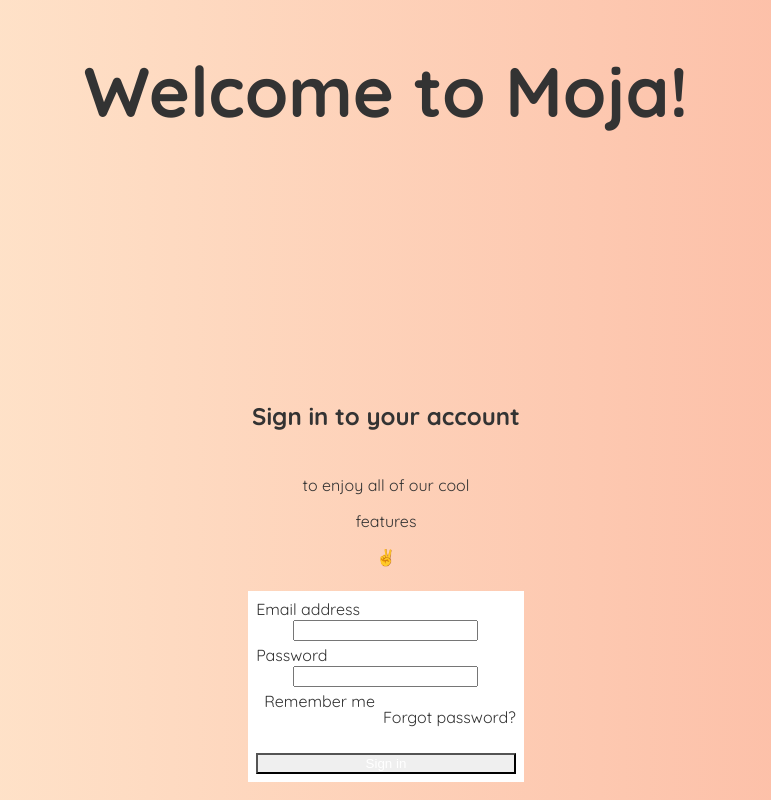
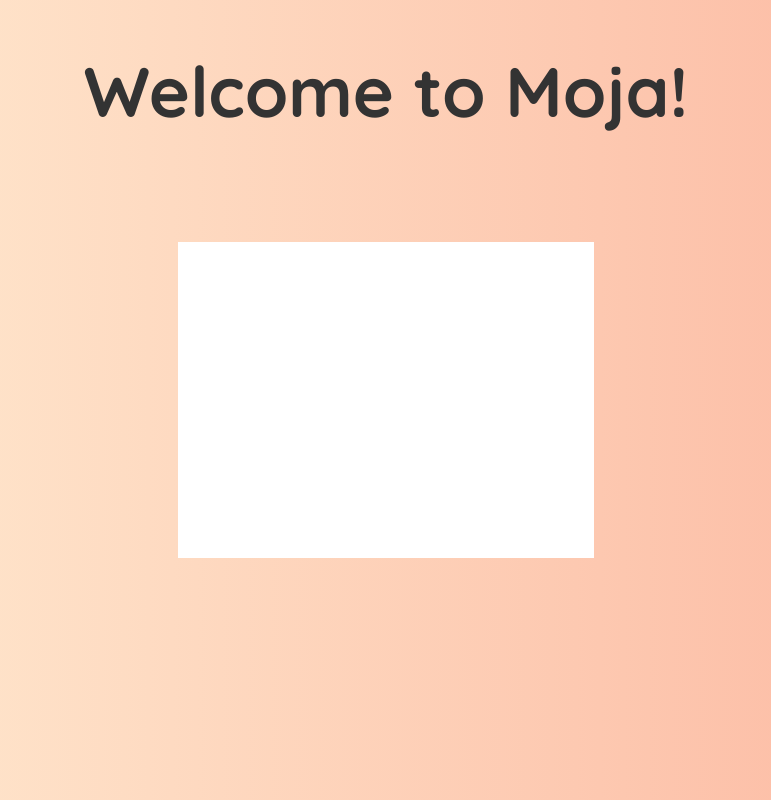
Before and after one commit to Moja-bangladesh/Moja, a React (Vite) app in the folder Moja/: page / in a window 1280 px wide. Shown: the top 800 px of the page, without its empty margins (254-1025 px from the left). Built offline with nearby package versions, Linux system fonts and the light colour scheme.

Commit message:
Added login stack component with animation

```diff
--- /dev/null
+++ b/Moja/src/ChakraLogin.css
@@ -0,0 +1,16 @@
+.fade-in {
+  opacity: 0;
+}
+
+.fade-in-active {
+  animation: fadeInAnimation 1s ease-in forwards;
+}
+
+@keyframes fadeInAnimation {
+  from {
+    opacity: 0;
+  }
+  to {
+    opacity: 1;
+  }
+}
--- a/Moja/src/ChakraLogin.tsx
+++ b/Moja/src/ChakraLogin.tsx
@@ -1,65 +1,40 @@
-import {
-  Flex,
-  Box,
-  FormControl,
-  FormLabel,
-  Input,
-  Checkbox,
-  Stack,
-  Button,
-  Heading,
-  Text,
-  useColorModeValue,
-} from '@chakra-ui/react'
+import React, { useEffect, useState } from 'react';
+import { Stack } from '@chakra-ui/react';
+import './ChakraLogin.css';
 
-export default function SimpleCard() {
+const ChakraLogin = () => {
+  const [fadeIn, setFadeIn] = useState(false);
+
+  useEffect(() => {
+    // Delay the fade-in effect by 1 second (adjust as needed)
+    const timer = setTimeout(() => {
+      setFadeIn(true);
+    }, 1000);
+
+    return () => clearTimeout(timer);
+  }, []);
+
   return (
-    <Flex
-      minH={'100vh'}
+    <Stack
+      className={`fade-in ${fadeIn ? 'fade-in-active' : ''}`}
+      spacing={6}
+      p={8}
+      maxW={'lg'}
+      borderWidth={1}
+      bg={'white'}
+      boxShadow={'xl'}
+      width={'400px'}
+      height={'300px'}
       align={'center'}
       justify={'center'}
-      bg={useColorModeValue('gray.50', 'gray.800')}>
-      <Stack spacing={8} mx={'auto'} maxW={'lg'} py={12} px={6}>
-        <Stack align={'center'}>
-          <Heading fontSize={'4xl'}>Sign in to your account</Heading>
-          <Text fontSize={'lg'} color={'gray.600'}>
-            to enjoy all of our cool <Text color={'blue.400'}>features</Text> ✌️
-          </Text>
-        </Stack>
-        <Box
-          rounded={'lg'}
-          bg={useColorModeValue('white', 'gray.700')}
-          boxShadow={'lg'}
-          p={8}>
-          <Stack spacing={4}>
-            <FormControl id="email">
-              <FormLabel>Email address</FormLabel>
-              <Input type="email" />
-            </FormControl>
-            <FormControl id="password">
-              <FormLabel>Password</FormLabel>
-              <Input type="password" />
-            </FormControl>
-            <Stack spacing={10}>
-              <Stack
-                direction={{ base: 'column', sm: 'row' }}
-                align={'start'}
-                justify={'space-between'}>
-                <Checkbox>Remember me</Checkbox>
-                <Text color={'blue.400'}>Forgot password?</Text>
-              </Stack>
-              <Button
-                bg={'blue.400'}
-                color={'white'}
-                _hover={{
-                  bg: 'blue.500',
-                }}>
-                Sign in
-              </Button>
-            </Stack>
-          </Stack>
-        </Box>
-      </Stack>
-    </Flex>
-  )
-}
+      position={'absolute'}
+      top={'50%'}
+      left={'50%'}
+      transform={'translate(-50%, -50%)'}
+    >
+      {/* Your login content goes here */}
+    </Stack>
+  );
+};
+
+export default ChakraLogin;
```
